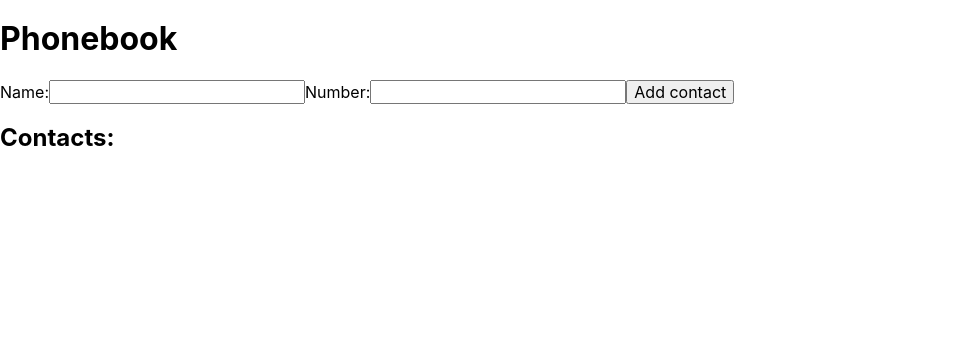
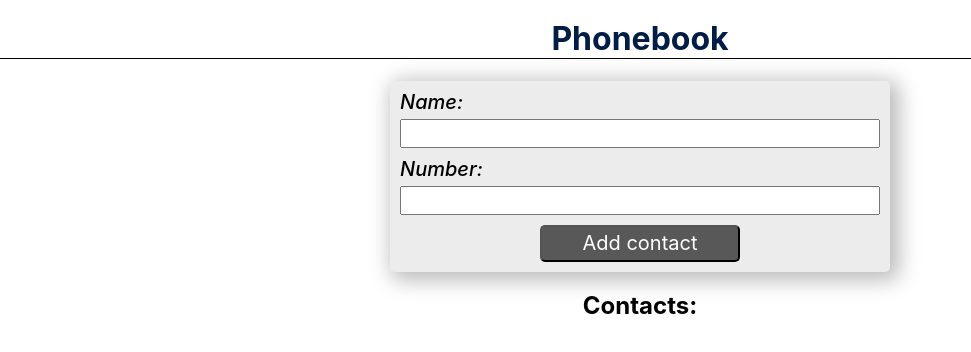
Before and after one commit to mitrofin/Phonebook, a React (Create React App) app: page / in a window 1280 px wide. Shown: the top 352 px of the page, without its empty margins (0-971 px from the left). Built offline with nearby package versions, Linux system fonts and the light colour scheme.

Commit message:
add styles

```diff
--- a/src/components/ContactForm/ContactForm.module.scss
+++ b/src/components/ContactForm/ContactForm.module.scss
@@ -0,0 +1,61 @@
+h1 {
+  color: rgb(0, 29, 71);
+  font-family: inherit;
+  border-bottom: 1px solid black;
+}
+
+.contactForm {
+  display: flex;
+  flex-direction: column;
+  text-align: left;
+  margin: 0 auto;
+  padding: 10px;
+  width: 500px;
+  border-radius: 5px;
+  box-shadow: 5px 4px 21px 4px rgba(0, 0, 0, 0.28);
+  background-color: rgb(236, 236, 236);
+}
+
+.nameLabel {
+  position: relative;
+  display: flex;
+  flex-direction: column;
+  font-size: 20px;
+  font-weight: 500;
+  font-style: italic;
+  margin-bottom: 10px;
+}
+
+.numberLabel {
+  composes: nameLabel;
+}
+
+.contactFormInput {
+  outline: none;
+  margin-top: 5px;
+}
+.errorMessage {
+  position: absolute;
+  top: 0;
+  right: 0;
+  font-size: 14px;
+  font-weight: 300;
+  font-style: normal;
+  color: red;
+}
+.submitButton {
+  width: 200px;
+  margin: 0 auto;
+  outline: none;
+  border-radius: 5px;
+  padding: 5px;
+  font-size: 20px;
+  color: #ffffff;
+  background-color: rgb(88, 88, 88);
+  &:active,
+  &:hover {
+    color: #ececec;
+    background-color: rgb(4, 0, 44);
+    cursor: pointer;
+  }
+}
--- a/src/components/ContactList/ContactList.js
+++ b/src/components/ContactList/ContactList.js
@@ -4,8 +4,8 @@ import s from './ContactList.module.scss';
 export default function ContactList({ contacts, onDeleteButtonClick }) {
   return (
     <ul className={s.contactsList}>
-      {contacts.map(contact => (
-        <li key={contact.id} className={/* idx % 2 === 0 ? s.even :  */ s.odd}>
+      {contacts.map((contact, idx) => (
+        <li key={contact.id} className={idx % 2 === 0 ? s.even : s.odd}>
           <span>
             {contact.name}: {contact.number}
           </span>
--- a/src/components/ContactList/ContactList.module.scss
+++ b/src/components/ContactList/ContactList.module.scss
@@ -0,0 +1,44 @@
+.contactsList {
+  list-style: none;
+  padding: 5px;
+  margin: auto;
+  width: 500px;
+  border-radius: 5px;
+  background-color: rgb(255, 255, 255);
+  box-shadow: 12px 4px 21px 4px rgba(0, 0, 0, 0.28);
+}
+
+.listItem {
+  display: flex;
+  justify-content: space-between;
+  align-items: center;
+  padding: 10px;
+  margin: 10px;
+  border: 1px solid #000000;
+  border-radius: 5px;
+  font-weight: 500;
+}
+
+.even {
+  composes: listItem;
+  background-color: rgb(223, 223, 223);
+}
+
+.odd {
+  composes: listItem;
+  background-color: rgb(250, 250, 250);
+}
+
+.deleteButton {
+  border-radius: 5px;
+  width: 150px;
+  padding: 10px;
+  color: #ffffff;
+  background-color: rgb(0, 100, 131);
+  outline: none;
+  &:active,
+  &:hover {
+    color: #000000;
+    background-color: rgb(160, 2, 2);
+  }
+}
--- a/src/components/Filter/Filter.module.scss
+++ b/src/components/Filter/Filter.module.scss
@@ -0,0 +1,19 @@
+.inputWrapper {
+  margin: 0 auto 40px;
+  padding: 10px;
+  width: 500px;
+  border-radius: 5px;
+
+  box-shadow: 12px 4px 21px 4px rgba(0, 0, 0, 0.28);
+}
+
+.filterLabel {
+  display: flex;
+  flex-direction: column;
+  /* font-style: italic; */
+  font-weight: 500;
+}
+.filterInput {
+  margin-top: 10px;
+  outline: none;
+}
--- a/src/index.css
+++ b/src/index.css
@@ -5,4 +5,5 @@ body {
     sans-serif;
   -webkit-font-smoothing: antialiased;
   -moz-osx-font-smoothing: grayscale;
+  text-align: center;
 }
```
